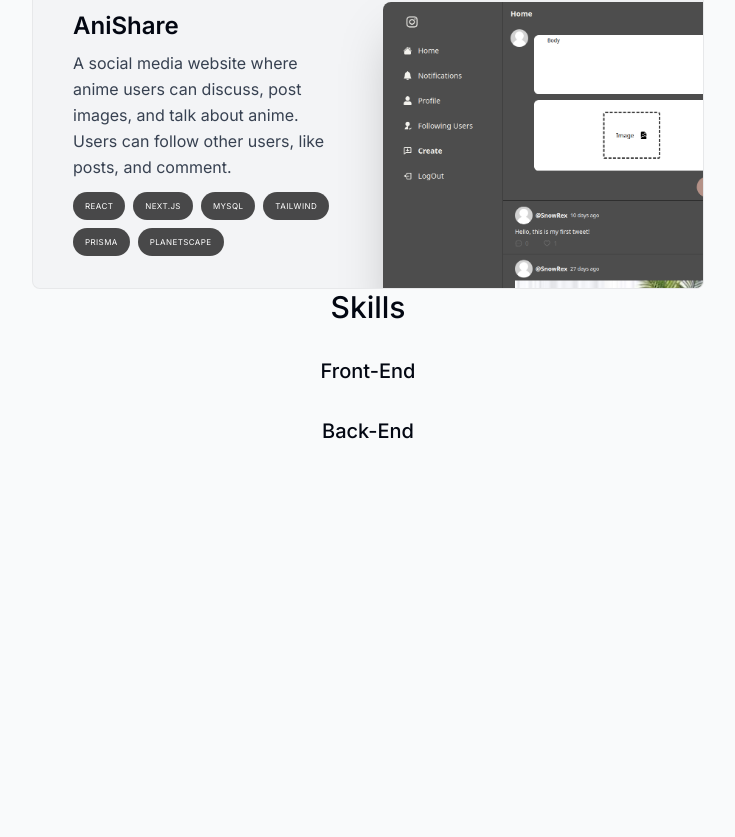
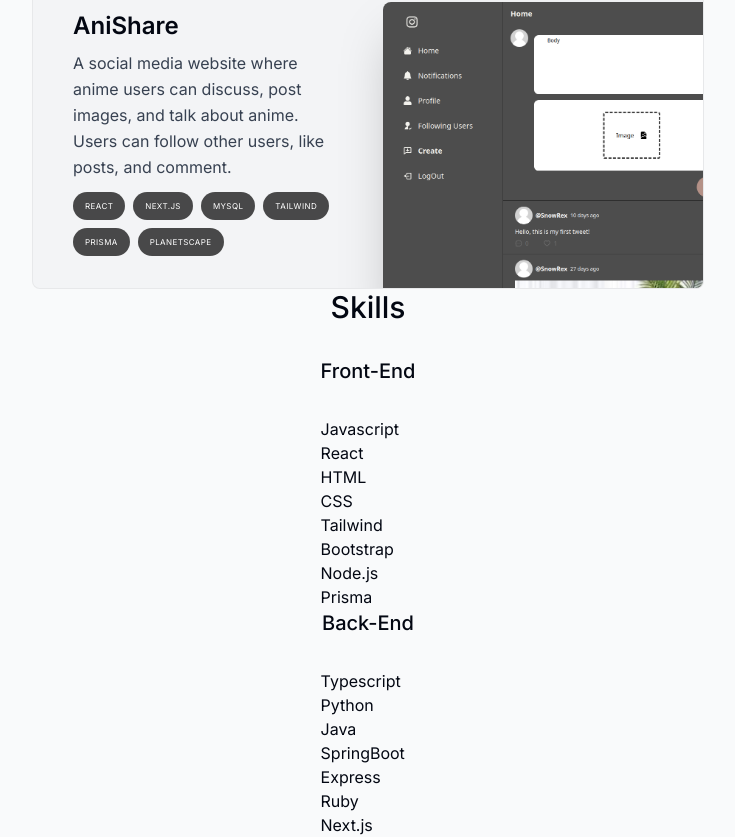
Before and after one commit to JasonMac123/NewPortfolio, a Next.js app: page / in a window 1280 px wide. Shown: the part 2178-3015 px from the top of the page, without its empty margins (272-1007 px from the left). Before the commit the page ends 2655 px from the top, so only its background shows below. Built offline with nearby package versions, Linux system fonts and the light colour scheme.

Commit message:
Adds skills array and displays them

```diff
--- a/components/Skills.tsx
+++ b/components/Skills.tsx
@@ -2,6 +2,28 @@
 
 import { useSectionInView } from "@/hooks/useSectionInView";
 import SectionTitle from "./SectionTitle";
+
+export const skillsData = {
+  frontEnd: [
+    "Javascript",
+    "React",
+    "HTML",
+    "CSS",
+    "Tailwind",
+    "Bootstrap",
+    "Node.js",
+    "Prisma",
+  ],
+  backEnd: [
+    "Typescript",
+    "Python",
+    "Java",
+    "SpringBoot",
+    "Express",
+    "Ruby",
+    "Next.js",
+  ],
+};
 
 const Skills = () => {
   const { ref } = useSectionInView("Skills", 0.3);
@@ -13,12 +35,22 @@ const Skills = () => {
         <h3 className="text-xl font-medium capitalize mb-8 text-center">
           Front-end
         </h3>
+        <ul>
+          {skillsData.frontEnd.map((skill, i) => {
+            return <li key={i}>{skill}</li>;
+          })}
+        </ul>
       </div>
       <div>
         <h3 className="text-xl font-medium capitalize mb-8 text-center">
           {" "}
           Back-end
         </h3>
+        <ul>
+          {skillsData.backEnd.map((skill, i) => {
+            return <li key={i}>{skill}</li>;
+          })}
+        </ul>
       </div>
     </section>
   );
```
